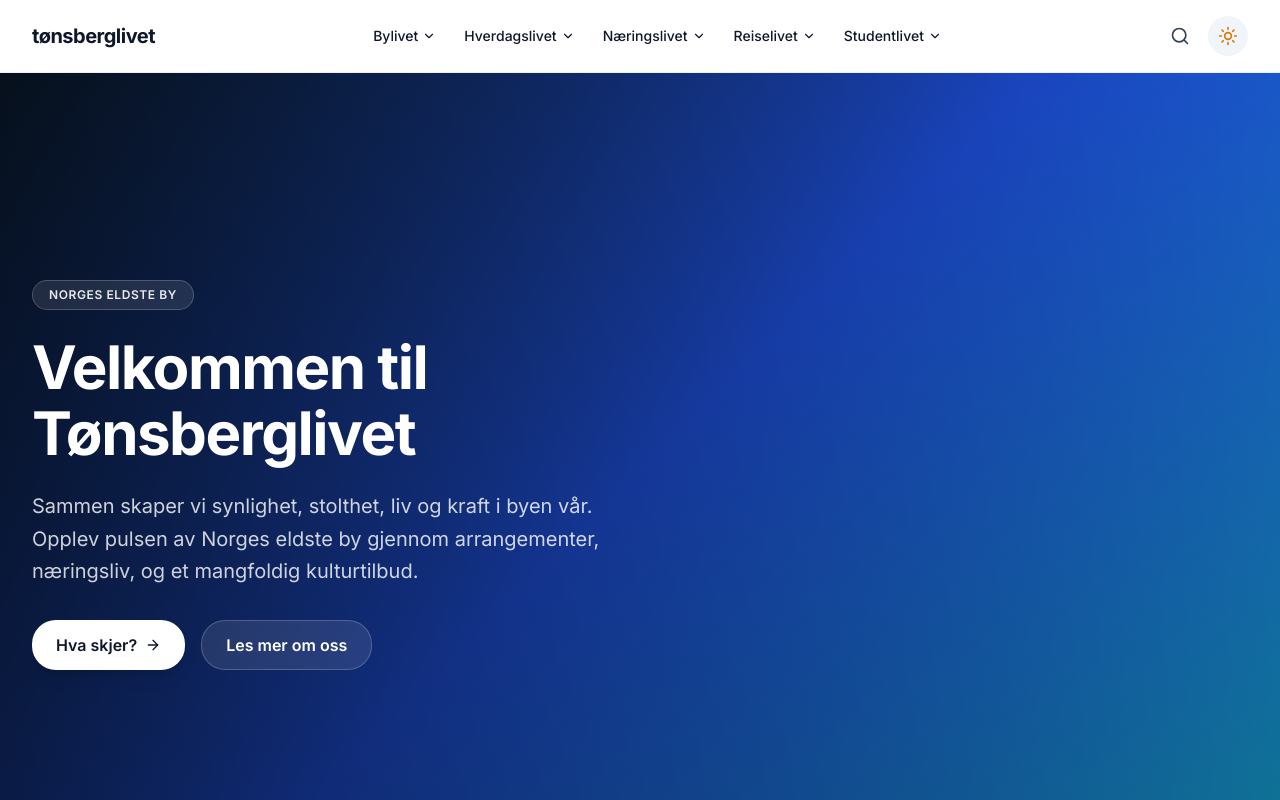
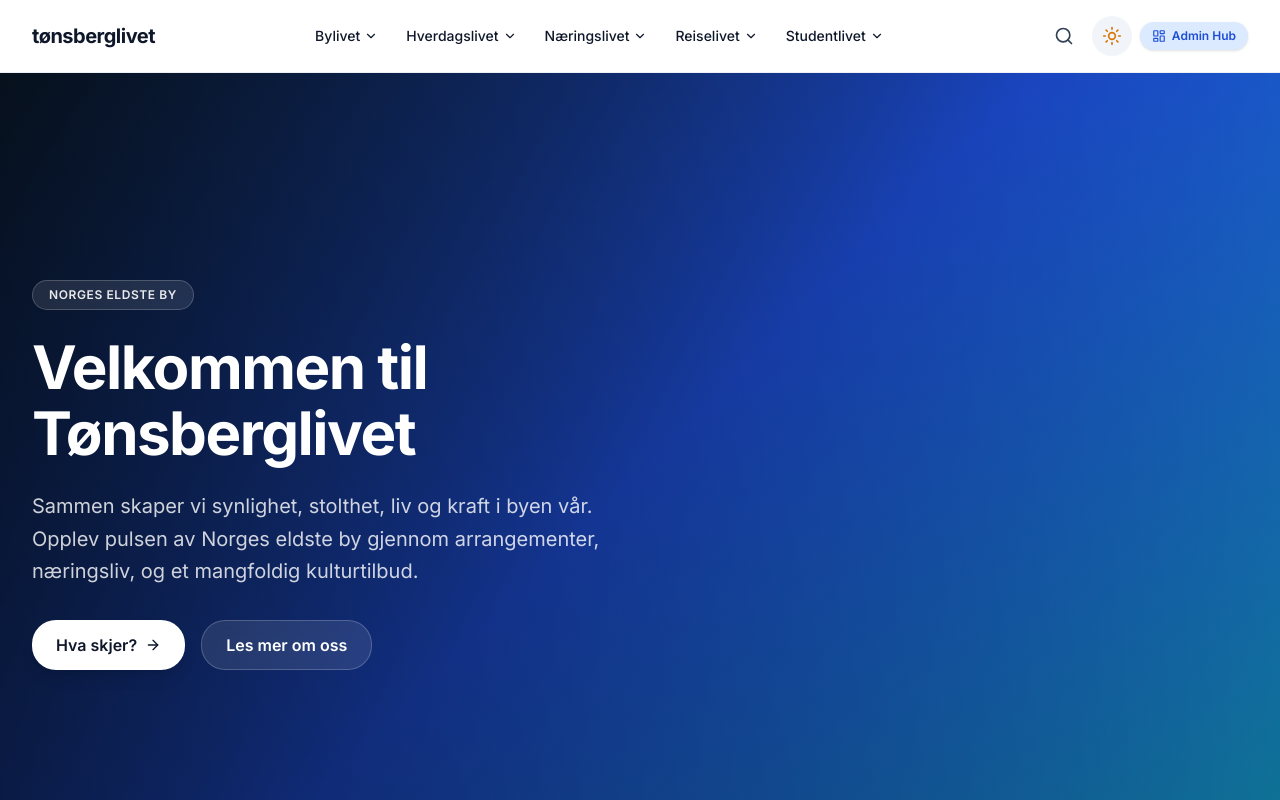
Before and after one commit to kenkri3/tonsberglivet, a Next.js app: page / in a window 1280 px wide. Shown: the top 800 px of the page. Built offline with nearby package versions, Linux system fonts and the light colour scheme.

Commit message:
feat: lagt til Admin Hub snarveiknapp i header og footer

```diff
--- a/src/components/layout/Footer.tsx
+++ b/src/components/layout/Footer.tsx
@@ -211,6 +211,12 @@ export function Footer() {
               >
                 Informasjonskapsler
               </Link>
+              <Link
+                href="/admin"
+                className="text-xs font-semibold text-primary hover:underline transition-colors"
+              >
+                Admin Hub / Backend
+              </Link>
               <a
                 href="#top"
                 className="flex items-center gap-1 text-xs text-foreground-subtle hover:text-foreground-muted transition-colors"
--- a/src/components/layout/Header.tsx
+++ b/src/components/layout/Header.tsx
@@ -2,7 +2,7 @@
 
 import { useState, useEffect } from 'react';
 import Link from 'next/link';
-import { Menu, X, Search, ChevronDown } from 'lucide-react';
+import { Menu, X, Search, ChevronDown, LayoutDashboard } from 'lucide-react';
 import { ThemeToggle } from '@/components/ui/ThemeToggle';
 import { navigation, secondaryNavigation, type NavItem } from '@/lib/navigation';
 
@@ -109,6 +109,16 @@ export function Header() {
 
               <ThemeToggle />
 
+              {/* Admin Hub — Direkteknapp til backend */}
+              <Link
+                href="/admin"
+                className="hidden sm:inline-flex items-center gap-1.5 px-3 py-1.5 text-xs font-semibold text-primary bg-primary-light hover:bg-primary hover:text-primary-foreground rounded-full transition-all shadow-sm"
+                title="Gå direkte til Admin Hub / Backend"
+              >
+                <LayoutDashboard className="w-3.5 h-3.5" />
+                Admin Hub
+              </Link>
+
               {/* Mobilmeny-knapp */}
               <button
                 onClick={() => setMobileOpen(!mobileOpen)}
@@ -171,6 +181,16 @@ export function Header() {
                   {item.label}
                 </Link>
               ))}
+              <div className="pt-4 mt-2 border-t border-border">
+                <Link
+                  href="/admin"
+                  onClick={() => setMobileOpen(false)}
+                  className="flex items-center justify-center gap-2 w-full py-3 text-sm font-semibold text-primary bg-primary-light rounded-xl"
+                >
+                  <LayoutDashboard className="w-4 h-4" />
+                  Gå til Admin Hub / Backend
+                </Link>
+              </div>
             </div>
           </nav>
         </div>
```
